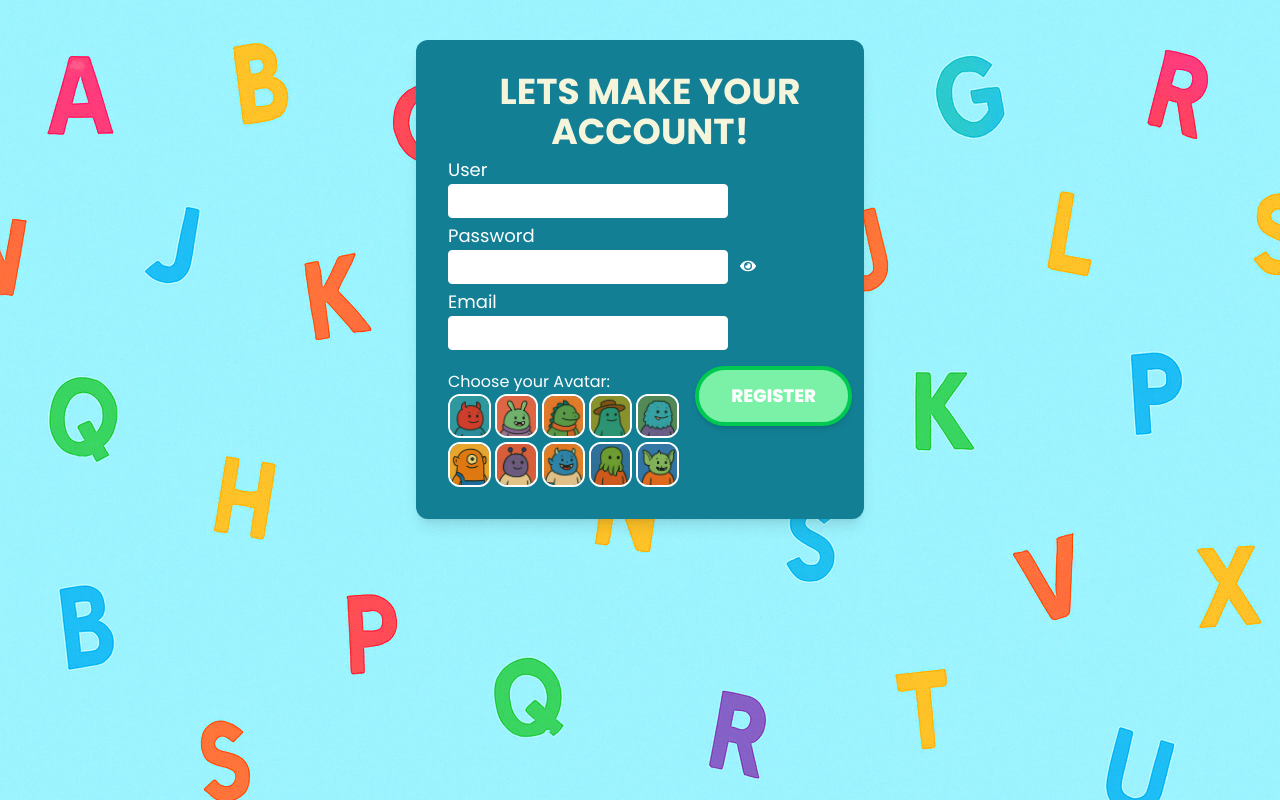
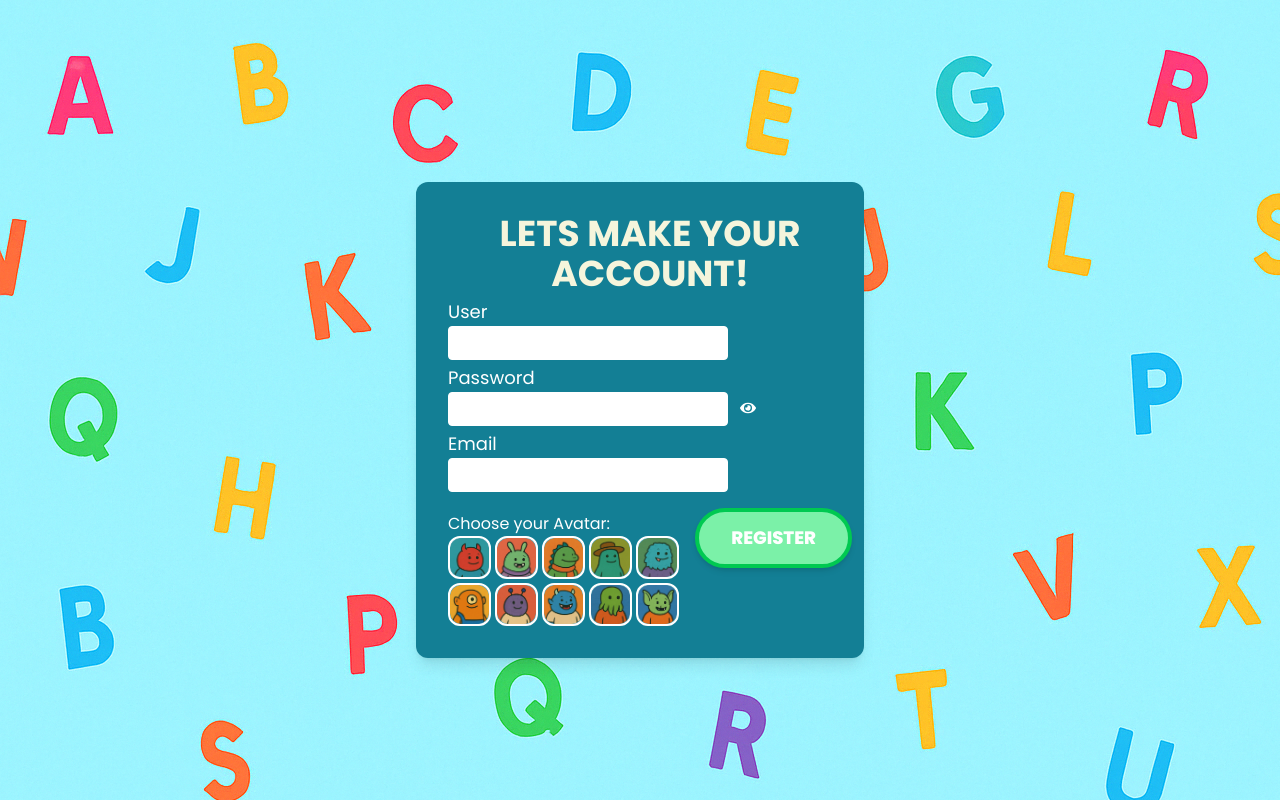
Before and after one commit to English-app-game/frontend, a React (Vite) app: page /register in a window 1280 px wide. Built offline with nearby package versions, Linux system fonts and the light colour scheme; no server answers.

Commit message:
UPDATE: change the way we use seleton and update the Onclick funcs

```diff
--- /dev/null
+++ b/src/ui/components/SkeletonAvatar.jsx
@@ -0,0 +1,23 @@
+import { useState } from "react";
+import PropTypes from "prop-types";
+
+export default function SkeletonAvatar({ src, alt }) {
+  const [loaded, setLoaded] = useState(false);
+
+  return (
+    <div className="aspect-square w-full rounded-xl border-white border-2 overflow-hidden bg-white/30 flex items-center justify-center">
+      {!loaded && (
+      <div className="w-6 h-6 ml-2 border-4 border-white border-b-transparent border-l-transparent border-r-transparent rounded-full animate-spin" />
+
+      )}
+      <img
+        src={src}
+        alt={alt}
+        onLoad={() => setLoaded(true)}
+        className={`w-full h-full object-cover rounded-xl transition-opacity duration-300 ${
+          loaded ? "opacity-100" : "opacity-0"
+        }`}
+      />
+    </div>
+  );
+}
--- a/src/ui/pages/Register.jsx
+++ b/src/ui/pages/Register.jsx
@@ -3,6 +3,7 @@ import BlueBox from "../components/BlueBox";
 import InputField from "../components/InputField";
 import PrimaryButton from "../components/PrimaryButton";
 import Header from "../components/Header";
+import SkeletonAvatar from "../components/SkeletonAvatar";
 import * as avatars from "../../assets/index";
 import { useState, useEffect } from "react";
 import { handleRegister } from "../../utils/handleRegister";
@@ -21,26 +22,13 @@ export default function Register() {
   });
   const [errors, setErrors] = useState({});
   const [showPassword, setshowPassword] = useState(false);
-  const [imagesLoaded, setImagesLoaded] = useState(false);
 
-  useEffect(() => {
-    const imgPromises = Object.values(avatars).map(
-      (src) =>
-        new Promise((resolve) => {
-          const img = new Image();
-          img.src = src;
-          img.onload = resolve;
-          img.onerror = resolve;
-        })
-    );
-    Promise.all(imgPromises).then(() => setImagesLoaded(true));
-  }, []);
 
   return (
     <>
       <div className="min-h-screen bg-[url('/homePage.png')] flex justify-center">
-        <div className="pt-10 w-full">
-          <BlueBox className="pr-3 ">
+        <div className="pt-10 w-full flex items-center">
+          <BlueBox className="pr-3">
             <Header text="LETS MAKE YOUR ACCOUNT!" className="text-center" />
             <div className="pb-5">
               <InputField
@@ -66,7 +54,7 @@ export default function Register() {
                 />
                 <span
                   className="absolute top-10 right-19 cursor-pointer text-white"
-                  onClick={toggleShowPassword(showPassword, setshowPassword)}
+                    onClick={() => toggleShowPassword(showPassword, setshowPassword)}
                 >
                   {showPassword ? <FaEyeSlash /> : <FaEye />}
                 </span>
@@ -85,7 +73,7 @@ export default function Register() {
               <PrimaryButton
                 text="REGISTER"
                 className="float-right mt-4 ml-4"
-                onClick={onSubmitRegister(dataform, setErrors, navigate)}
+                onClick={() => onSubmitRegister(dataform, setErrors, navigate)}
               />
             </div>
             <h3 className="text-white">Choose your Avatar:</h3>
@@ -93,17 +81,12 @@ export default function Register() {
               {Object.entries(avatars).map(([key, src]) => (
                 <div
                   key={key}
-                  onClick={handleAvatarClick(src, dataform, setDataform)}
+                  onClick={() => handleAvatarClick(src, dataform, setDataform)}
                   className={`cursor-pointer rounded-xl ${dataform.avatarImg === src ? "ring-4 ring-green-500" : ""
                     }`}
                 >
-                  {imagesLoaded ? (
-                    <AvatarImg src={src} alt={key} />
-                  ) : (
-                    <div className="aspect-square w-full bg-white/30 rounded-xl border-white border-2 flex items-center justify-center">
-                      <div className="w-6 h-6 border-4 border-white border-t-transparent rounded-full animate-spin" />
-                    </div>
-                  )}
+                 <SkeletonAvatar src={src} alt={key} />
+
                 </div>
               ))}
             </div>
--- a/src/utils/handleRegister.js
+++ b/src/utils/handleRegister.js
@@ -49,14 +49,14 @@ export const handleInputChange = (field, dataform, setDataform) => (e) => {
     setDataform({ ...dataform, [field]: e.target.value });
   };
 
-  export const handleAvatarClick = (src, dataform, setDataform) => () => {
+  export const handleAvatarClick = (src, dataform, setDataform) => {
     setDataform({ ...dataform, avatarImg: src });
   };
 
-  export const onSubmitRegister = (dataform, setErrors, navigate) => () => {
+  export const onSubmitRegister = (dataform, setErrors, navigate) => {
     return handleRegister(dataform, setErrors, navigate);
   };
 
-  export const toggleShowPassword = (showPassword, setShowPassword) => () => {
-    setShowPassword(!showPassword);
-  };
+ export const toggleShowPassword = (showPassword, setShowPassword) => {
+  setShowPassword(!showPassword);
+};
```
